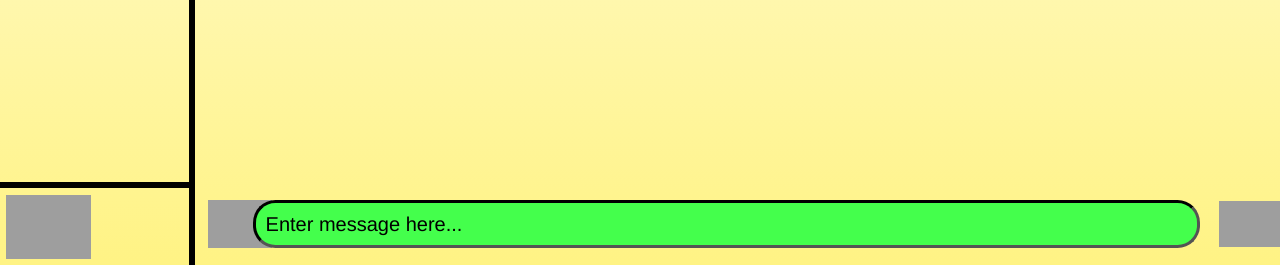
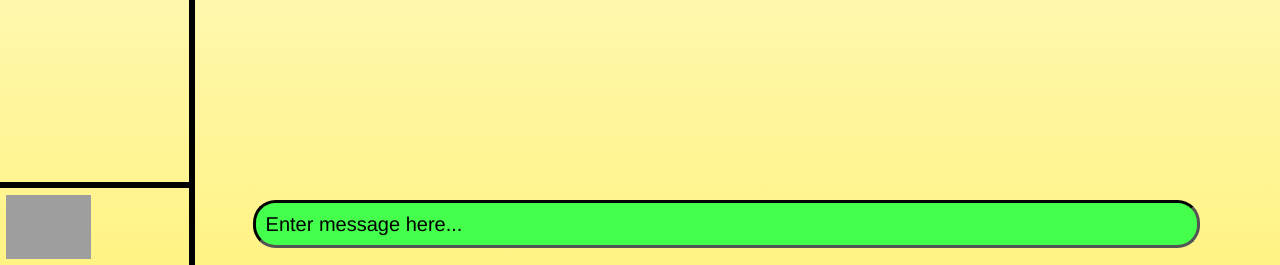
Before and after one commit to Kaziksobo/NEA_Chatbot, a Flask app: page / in a window 1280 px wide. Shown: the part 535-800 px from the top of the page. Run offline with Flask 2, Linux system fonts and the light colour scheme; some libraries are stand-ins or nearby versions; grey boxes are pictures that could not be loaded.

Commit message:
removed images from messages form

```diff
--- a/templates/index.html
+++ b/templates/index.html
@@ -31,11 +31,11 @@
             <div id="main">
                 <form action="/message" method="post" autocomplete="off" id="message-form">
                     <button type="submit" id="microphone-button">
-                        <img src="https://www.iconpacks.net/icons/1/free-microphone-icon-342-thumb.png" id="microphone-icon" alt="Microphone icon">
+                        <!-- <img src="https://www.iconpacks.net/icons/1/free-microphone-icon-342-thumb.png" id="microphone-icon" alt="Microphone icon"> -->
                     </button>
                     <input type="text" id="message-input" name="message-input" placeholder="Enter message here...">
                     <button type="submit" id="message-submit-button">
-                        <img src="https://cdn2.iconfinder.com/data/icons/font-awesome/1792/send-512.png" id="message-submit-icon" alt="message submit icon">
+                        <!-- <img src="https://cdn2.iconfinder.com/data/icons/font-awesome/1792/send-512.png" id="message-submit-icon" alt="message submit icon"> -->
                     </button>
                 </form>
             </div>
```
